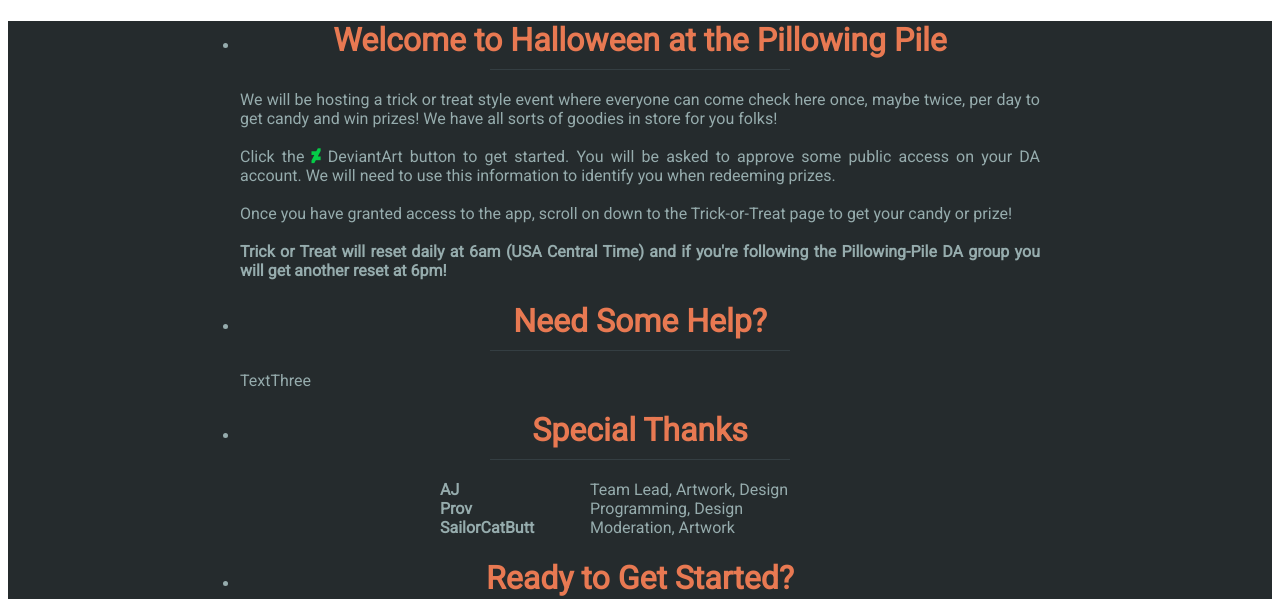
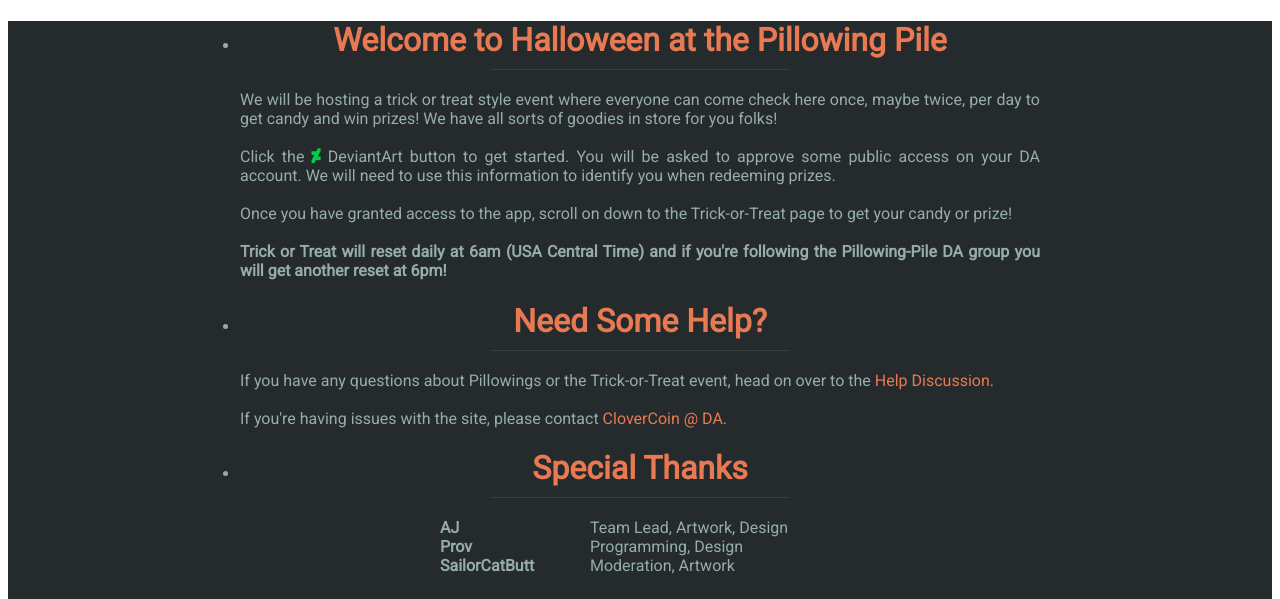
Before and after one commit to Provinite/pillowing-trick-or-treat, a PHP site: page /views/test.php in a window 1280 px wide. Shown: the part 80-679 px from the top of the page. Run offline with PHP 8.4, Linux system fonts and the light colour scheme; some libraries are stand-ins or nearby versions.

Commit message:
Added default link color, starter help info

```diff
--- a/views/test.php
+++ b/views/test.php
@@ -237,6 +237,10 @@
             float:left;
             width: 250px;
         }
+
+        a {
+            color: #E87952;
+        }
     </style>
 </head>
 
@@ -253,6 +257,7 @@
     <div class="section second" data-anchor="main">
         <div id="main_content">
             <ul class="txtrotate">
+                <!-- Info -->
                 <li>
                     <h1>Welcome to Halloween at the Pillowing Pile</h1>
                     <hr />
@@ -263,11 +268,17 @@
                     Once you have granted access to the app, scroll on down to the Trick-or-Treat page to get your candy or prize!<br /><br />
                     <strong>Trick or Treat will reset daily at 6am (USA Central Time) and if you're following the Pillowing-Pile DA group you will get another reset at 6pm!</strong>
                 </li>
+                <!-- End Info -->
+                <!-- Help -->
                 <li>
                     <h1>Need Some Help?</h1>
                     <hr />
-                    TextThree
+                    If you have any questions about Pillowings or the Trick-or-Treat event, head on over to the <a href="#">Help Discussion</a>.
+                    <br /><br />
+                    If you're having issues with the site, please contact <a href="http://clovercoin.deviantart.com">CloverCoin @ DA</a>.
                 </li>
+                <!-- End Help -->
+                <!-- Credits -->
                 <li>
                     <h1>Special Thanks</h1>
                     <hr />
@@ -287,6 +298,8 @@
                         <br style="clear:both;" />
                     </div>
                 </li>
+                <!-- End Credits -->
+                <!-- Log In -->
                 <li>
                     <h1>Ready to Get Started?</h1>
                     <hr />
@@ -301,6 +314,7 @@
                         <strong><span class="clickhere">Click</span></strong>
                     </div>
                 </li>
+                <!-- End Log In -->
             </ul>
             <div class="buttons">
                 <i class="fa fa-info txtBtn txtBtnActive" data-idx="0"></i>
```
